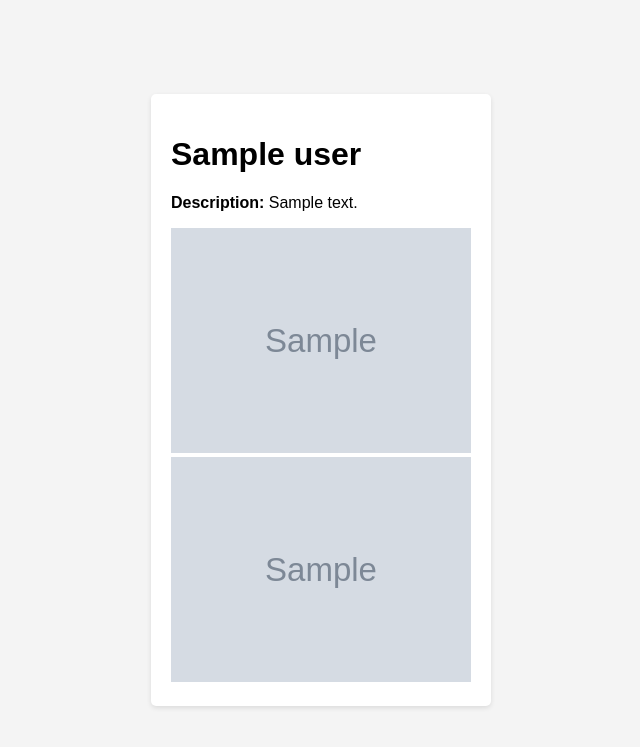
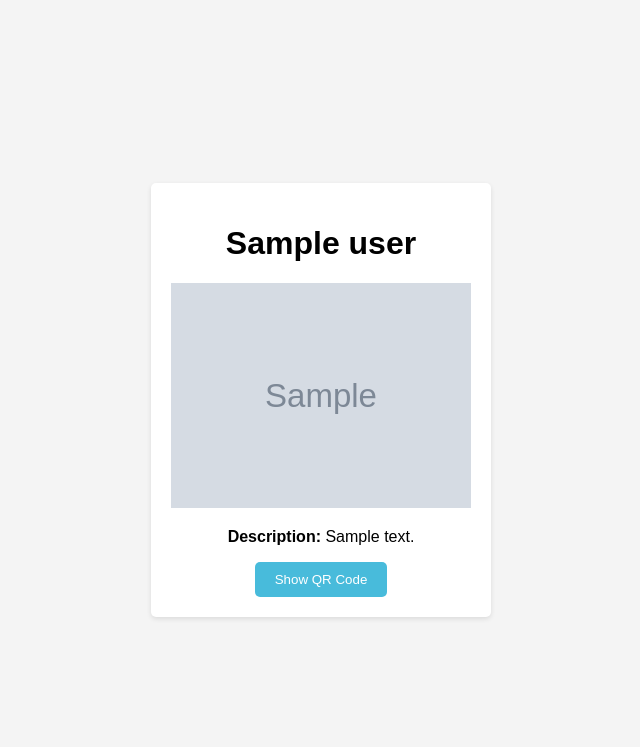
Before and after one commit to syakirawijaya/ToTEM, a Flask app: template templates/user_page.html in a window 1280 px wide. Shown: the top 747 px of the page, without its empty margins (319-959 px from the left). Run offline with Flask 3, Linux system fonts and the light colour scheme; the template is opened without the code that fills it: most values are stand-ins (such as "Sample title", 1, 10 or a date in 2020); grey boxes marked "Sample" are stand-in pictures.

Commit message:
QR Code done.

```diff
--- a/static/style.css
+++ b/static/style.css
@@ -85,3 +85,52 @@ input[type="submit"]:hover {
 textarea {
     resize: vertical;
 }
+
+body {
+    font-family: Arial, sans-serif;
+    background: #f4f4f4;
+    margin: 0;
+    padding: 0;
+    display: flex;
+    justify-content: center;
+    align-items: center;
+    height: 100vh;
+}
+
+.container {
+    background: #fff;
+    padding: 20px;
+    border-radius: 5px;
+    box-shadow: 0 2px 5px rgba(0,0,0,0.1);
+    text-align: center;
+}
+
+#qrCode {
+    margin-bottom: 20px; /* Add margin between QR code and buttons */
+}
+.qr-container {
+    margin-bottom: 20px;
+}
+
+#qrCodeImg {
+    max-width: 200px;
+}
+
+.button-container {
+    display: flex;
+    justify-content: center;
+}
+
+button {
+    padding: 10px 20px;
+    margin: 0 10px;
+    border: none;
+    border-radius: 5px;
+    background: #48bbdb;
+    color: white;
+    cursor: pointer;
+}
+
+button:hover {
+    background: #90e0ef;
+}
--- a/templates/user_page.html
+++ b/templates/user_page.html
@@ -5,13 +5,61 @@
     <meta name="viewport" content="width=device-width, initial-scale=1.0">
     <title>{{ user_data.title }}</title>
     <link rel="stylesheet" href="/static/style.css">
+    <style>
+        .button-container {
+            display: flex;
+        }
+
+        .button-container button {
+            margin-right: 10px;
+        }
+
+        #qrCodeImg {
+            margin-top: 10px; /* Adjust the top margin as needed */
+        }
+    </style>
 </head>
 <body>
     <div class="container">
         <h1>{{ user_data.title }}</h1>
+        <img src="{{ url_for('uploaded_file', filename=user_data.filename) }}" alt="User Image" style="max-width: 100%;">
         <p><strong>Description:</strong> {{ user_data.description }}</p>
-        <img src="{{ url_for('uploaded_file', filename=user_data.filename) }}" alt="User Image" style="max-width: 100%;">
-        <img src="{{ qr_image_url }}" alt="QR Code" style="max-width: 100%;">
+        <button onclick="toggleQR()">Show QR Code</button>
+        <div id="qrContainer" style="display: none;">
+            <img id="qrCodeImg" src="{{ qr_image_url }}" alt="QR Code" style="max-width: 50%; height: auto;">
+            <div class="button-container">
+                <button onclick="saveQR()">Save QR Code</button>
+                <button onclick="printQR()">Print QR Code</button>
+            </div>
+        </div>
     </div>
+
+    <script>
+        function toggleQR() {
+            var qrContainer = document.getElementById('qrContainer');
+            qrContainer.style.display = qrContainer.style.display === 'none' ? 'block' : 'none';
+        }
+
+        function saveQR() {
+            var qrImg = document.getElementById('qrCodeImg');
+            var canvas = document.createElement('canvas');
+            canvas.width = qrImg.naturalWidth;
+            canvas.height = qrImg.naturalHeight;
+            var context = canvas.getContext('2d');
+            context.drawImage(qrImg, 0, 0);
+            var link = document.createElement('a');
+            link.download = 'QRCode.png';
+            link.href = canvas.toDataURL('image/png');
+            link.click();
+        }
+
+        function printQR() {
+            var qrImg = document.getElementById('qrCodeImg');
+            var printWindow = window.open('', '_blank');
+            printWindow.document.write('<html><head><title>Print QR Code</title></head><body><img src="' + qrImg.src + '" style="max-width: 100%;"></body></html>');
+            printWindow.document.close();
+            printWindow.print();
+        }
+    </script>
 </body>
 </html>
```
Also changed, not shown: db.json (+1 -1 lines), qrcodes/john_doe_20240320021240.png (added), qrcodes/john_doe_20240320021545.png (added), qrcodes/syakira_wijaya_20240320020046.png (added), qrcodes/syakira_wijaya_20240320020318.png (added), qrcodes/syakira_wijaya_20240320020435.png (added), qrcodes/syakira_wijaya_20240320020650.png (added), qrcodes/syakira_wijaya_20240320020816.png (added), qrcodes/syakira_wijaya_20240320021750.png (added), qrcodes/syakira_wijaya_20240320022036.png (added).
